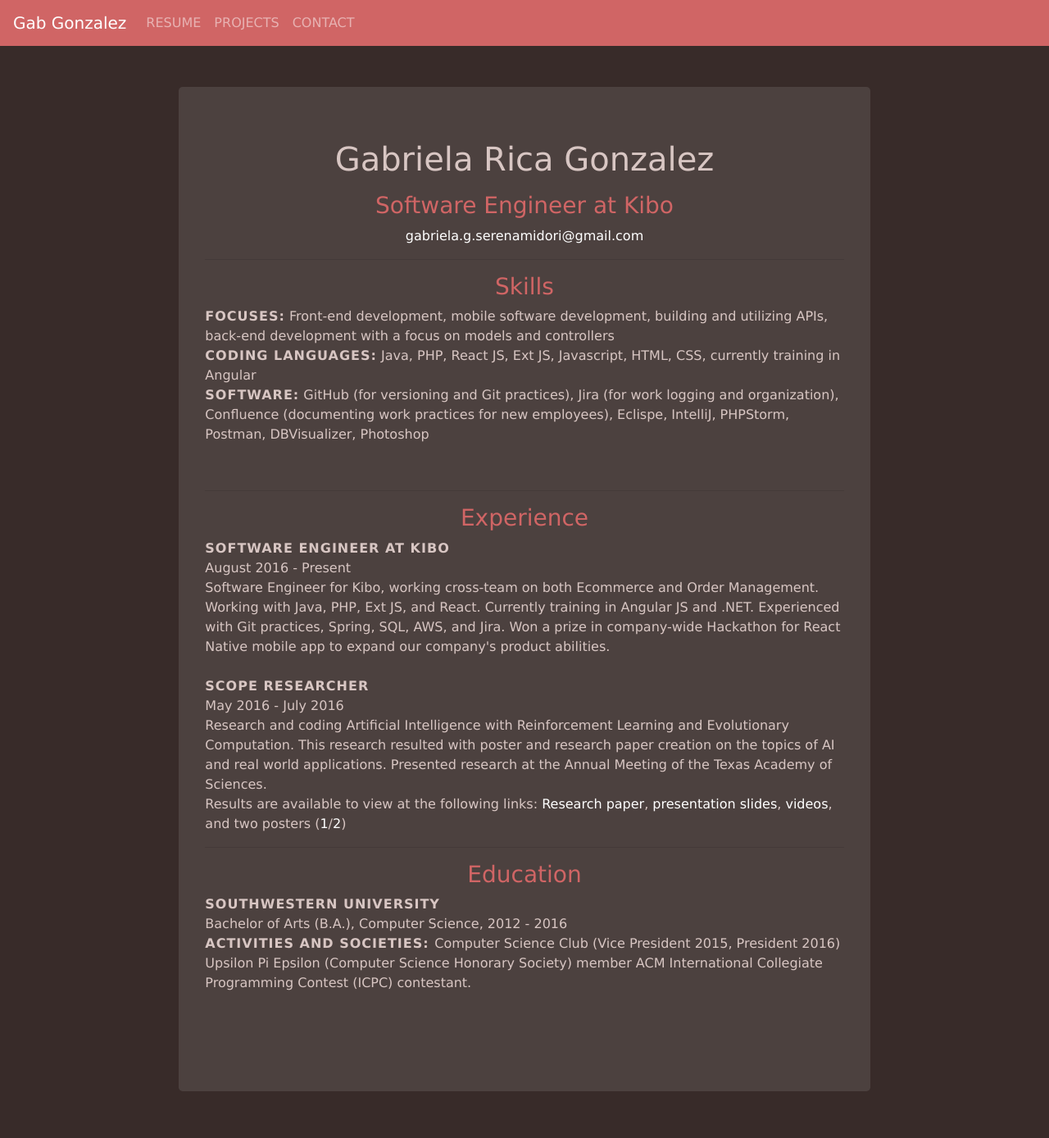
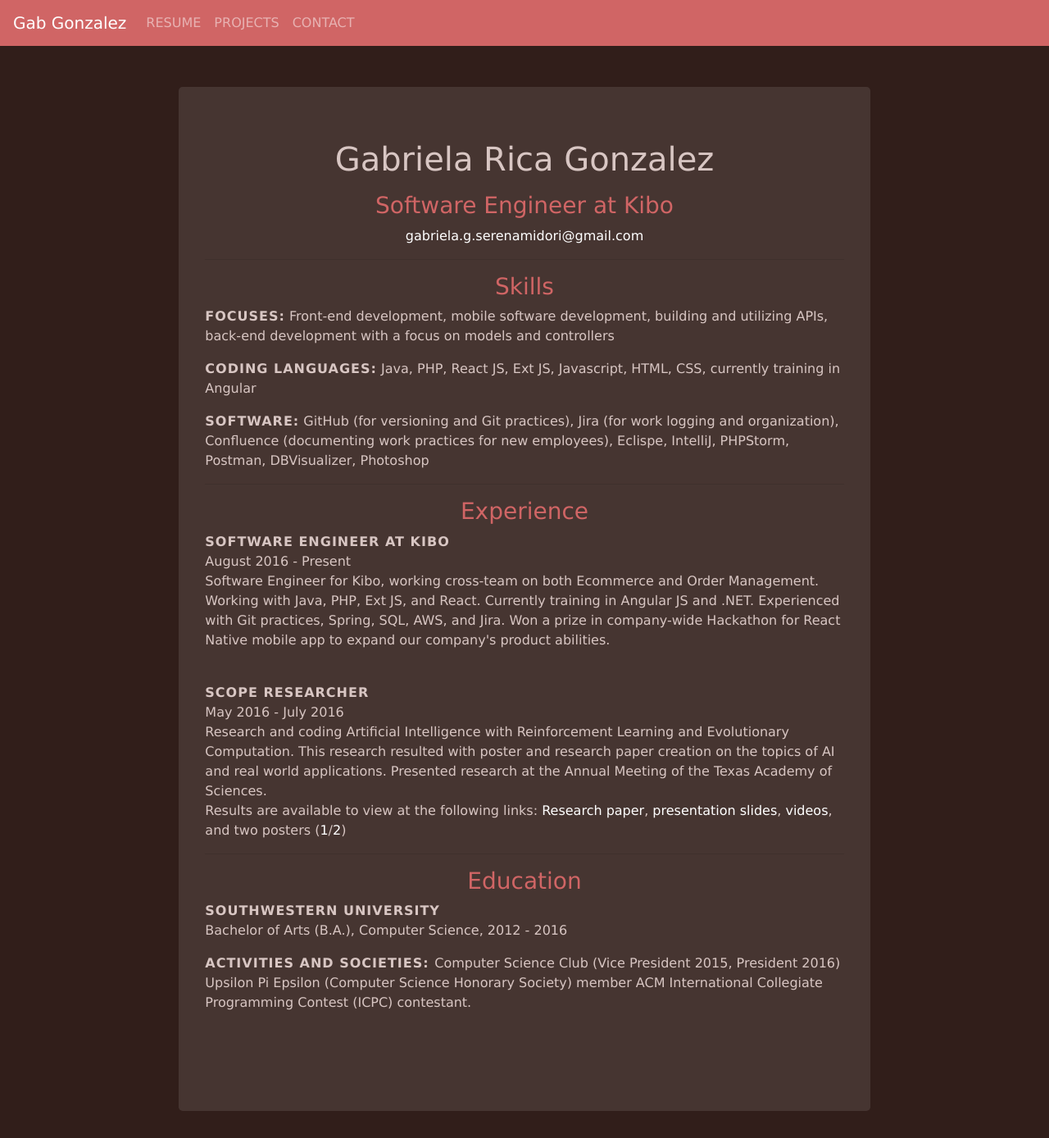
Before and after one commit to Serenamidori/serenamidori.github.io, a Jekyll site: the page built from resume/index.html, in a window 1280 px wide. Shown: the whole page at 82% size. Built offline with Jekyll 4.4.1, drawn with Linux system fonts in a browser that asks for light colours; nearby versions of some CDN libraries; before the commit the page ends 1364 px from its top, so only the background shows below that.

Commit message:
Last update for CSS

```diff
--- a/css/main.css
+++ b/css/main.css
@@ -1,7 +1,7 @@
 body {
     height: 100%;
     font-family: Verdana,Geneva,sans-serif !important;
-    background-color: #382b29 !important;
+    background-color: #311E1A !important;
     overflow-x: hidden !important;
 }
 a {
--- a/projects/index.html
+++ b/projects/index.html
@@ -25,7 +25,7 @@
             <h3>Personal Website</h3>
             <p><b class="text-uppercase" style="letter-spacing: 1px;">Front End Design</b></p>
 			<p><a href="https://github.com/Serenamidori/serenamidori.github.io"><span class="fab fa-github" aria-hidden="true"></span> GitHub Repository</a></p>
-            <p class="mb=2">Solo project front end development, HTML, CSS, and Javascript</p>
+            <p class="mb-2">Solo project front end development, HTML, CSS, and Javascript</p>
             <p>This website itself is something I built utilizing the free github.io site every member has. No need to pay someone else to make a site when I'm perfectly capable, and can customize it the way I want to.</p>
             <hr>
         </div>
--- a/resume/index.html
+++ b/resume/index.html
@@ -10,16 +10,16 @@
         <hr>
         <div class="text-left">
             <h3 class="text-center">Skills</h3>
-            <p><b class="text-uppercase" style="letter-spacing: 1px;">Focuses:</b> Front-end development, mobile software development, building and utilizing APIs, back-end development with a focus on models and controllers<br>
-            <b class="text-uppercase" style="letter-spacing: 1px;">Coding Languages:</b> Java, PHP, React JS, Ext JS, Javascript, HTML, CSS, currently training in Angular<br>
-            <b class="text-uppercase" style="letter-spacing: 1px;">Software:</b> GitHub (for versioning and Git practices), Jira (for work logging and organization), Confluence (documenting work practices for new employees), Eclispe, IntelliJ, PHPStorm, Postman, DBVisualizer, Photoshop</p><br>
+            <p><b class="text-uppercase" style="letter-spacing: 1px;">Focuses:</b> Front-end development, mobile software development, building and utilizing APIs, back-end development with a focus on models and controllers</p>
+            <p><b class="text-uppercase" style="letter-spacing: 1px;">Coding Languages:</b> Java, PHP, React JS, Ext JS, Javascript, HTML, CSS, currently training in Angular</p>
+            <p><b class="text-uppercase" style="letter-spacing: 1px;">Software:</b> GitHub (for versioning and Git practices), Jira (for work logging and organization), Confluence (documenting work practices for new employees), Eclispe, IntelliJ, PHPStorm, Postman, DBVisualizer, Photoshop</p>
             <hr>
 
             <h3 class="text-center">Experience</h3>
             <p><b class="text-uppercase" style="letter-spacing: 1px;">Software Engineer at Kibo</b><br>
             August 2016  -  Present<br>
-            Software Engineer for Kibo, working cross-team on both Ecommerce and Order Management. Working with Java, PHP, Ext JS, and React. Currently training in Angular JS and .NET. Experienced with Git practices, Spring, SQL, AWS, and Jira. Won a prize in company-wide Hackathon for React Native mobile app to expand our company's product abilities.<br><br>
-            <b class="text-uppercase" style="letter-spacing: 1px;">SCOPE Researcher</b><br>
+            Software Engineer for Kibo, working cross-team on both Ecommerce and Order Management. Working with Java, PHP, Ext JS, and React. Currently training in Angular JS and .NET. Experienced with Git practices, Spring, SQL, AWS, and Jira. Won a prize in company-wide Hackathon for React Native mobile app to expand our company's product abilities.</p><br>
+            <p><b class="text-uppercase" style="letter-spacing: 1px;">SCOPE Researcher</b><br>
             May 2016  -  July 2016<br>
             Research and coding Artificial Intelligence with Reinforcement Learning and Evolutionary Computation. This research resulted with poster and research paper creation on the topics of AI and real world applications. Presented research at the Annual Meeting of the Texas Academy of Sciences.<br>
             Results are available to view at the following links: <a href="http://people.southwestern.edu/~schrum2/SCOPE/gillespie.gecco17.pdf">Research paper</a>, <a href="http://people.southwestern.edu/~schrum2/SCOPE/gillespie.gecco17.slides.pdf">presentation slides</a>, <a href="http://people.southwestern.edu/~schrum2/SCOPE/tetris.php">videos</a>, and two posters (<a href="http://people.southwestern.edu/~schrum2/SCOPE/SCOPE-Poster-Tetris.pdf">1</a>/<a href="http://people.southwestern.edu/~schrum2/SCOPE/CCSC2017-Poster-Tetris.pdf">2</a>)</p>
@@ -27,9 +27,9 @@
 
             <h3 class="text-center">Education</h3>
             <p><b class="text-uppercase" style="letter-spacing: 1px;">Southwestern University</b><br>
-            Bachelor of Arts (B.A.), Computer Science, 2012 - 2016<br>
-            <b class="text-uppercase" style="letter-spacing: 1px;">Activities and Societies: </b>
-            Computer Science Club (Vice President 2015, President 2016) Upsilon Pi Epsilon (Computer Science Honorary Society) member ACM International Collegiate Programming Contest (ICPC) contestant.<br></p>
+            Bachelor of Arts (B.A.), Computer Science, 2012 - 2016</p>
+            <p><b class="text-uppercase" style="letter-spacing: 1px;">Activities and Societies: </b>
+            Computer Science Club (Vice President 2015, President 2016) Upsilon Pi Epsilon (Computer Science Honorary Society) member ACM International Collegiate Programming Contest (ICPC) contestant.</p>
             <br>
         </div>
     </p>
```
Also changed, not shown: contact/index.html (+6 -6 lines), index.html (+5 -4 lines).
